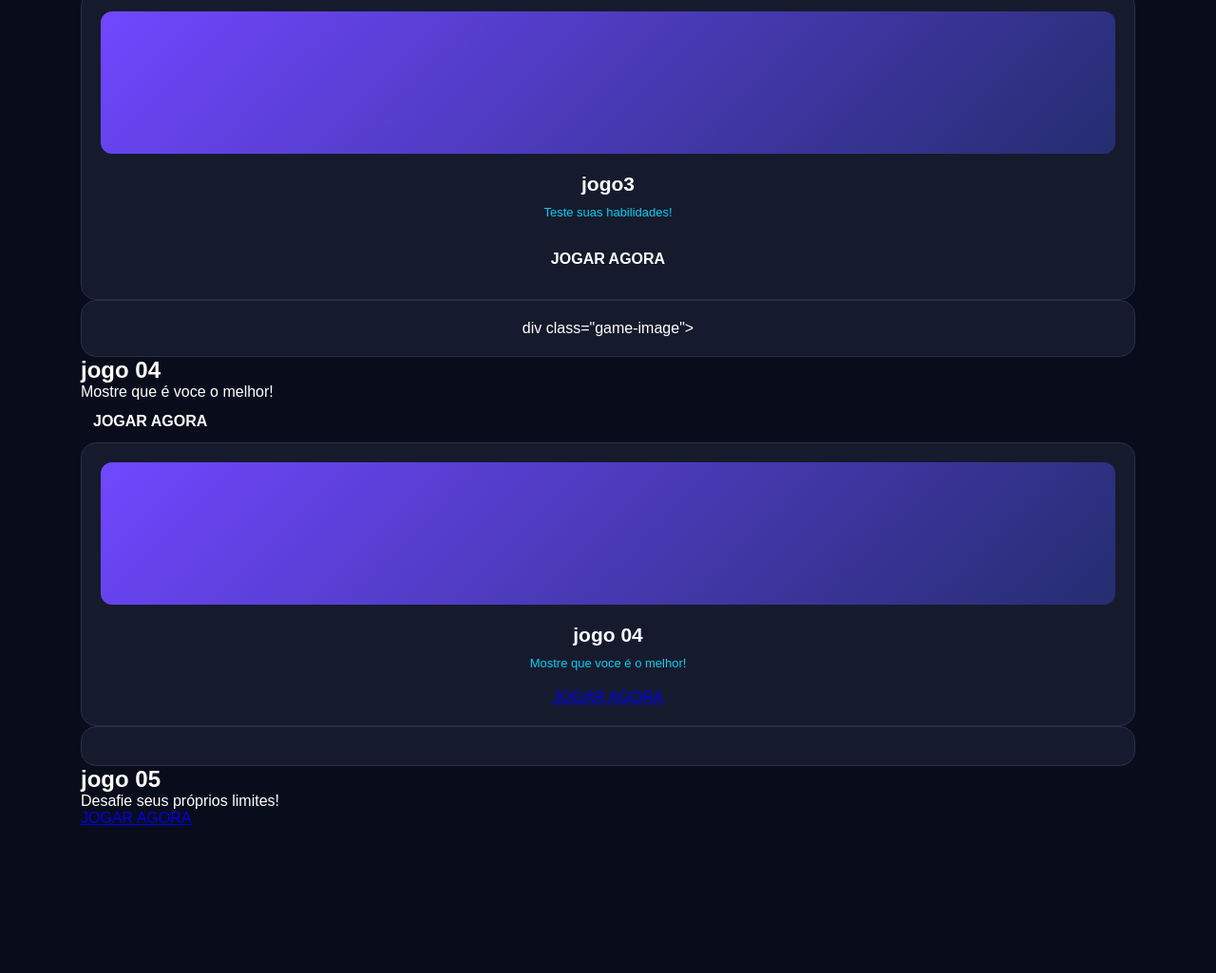
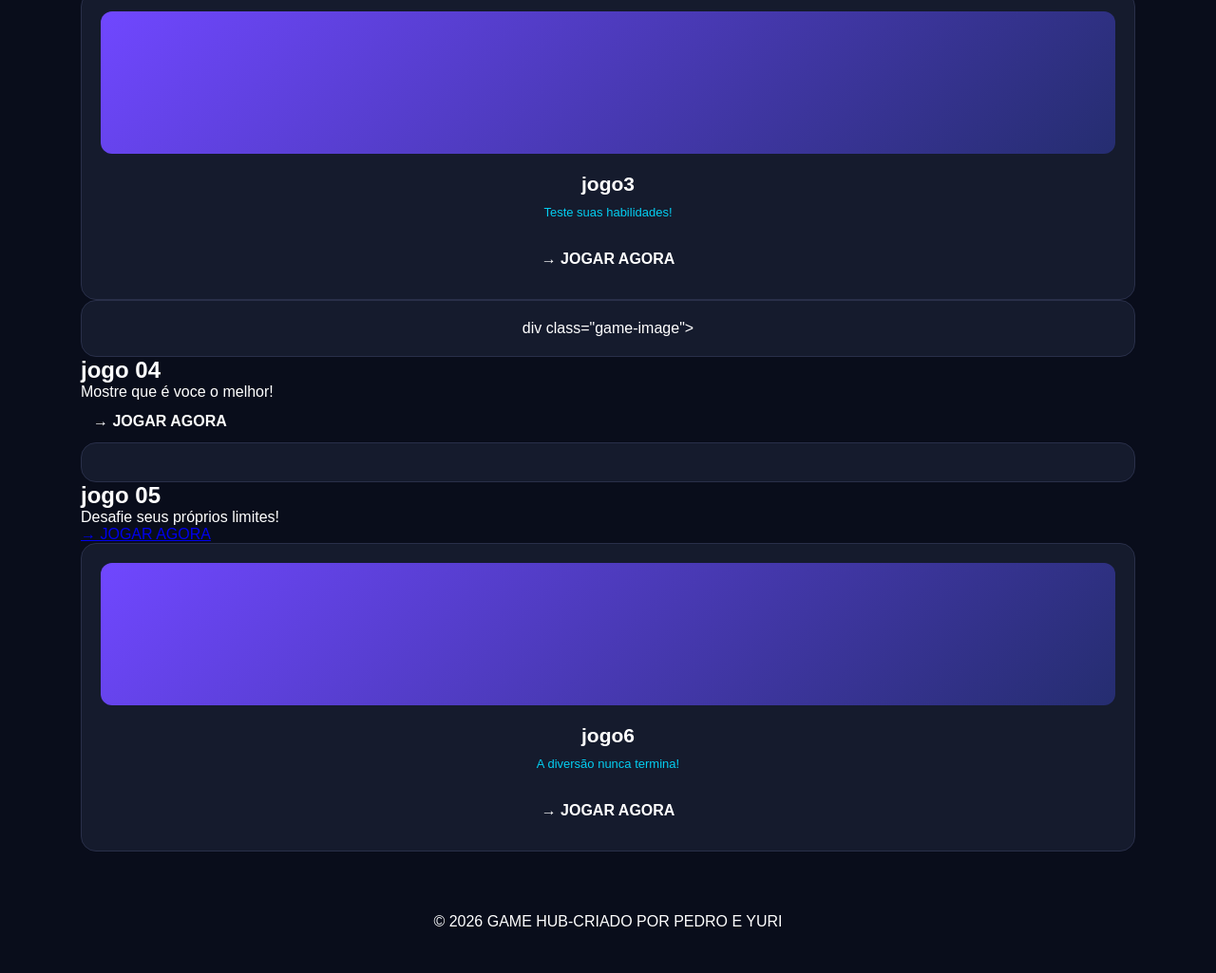
Before and after one commit to p3dro790/projeto, a plain HTML site: page index.html in a window 1280 px wide. Shown: the part 866-1891 px from the top of the page at 95% size. Before the commit the page ends 1757 px from the top, so only its background shows below. Drawn offline with Linux system fonts and the light colour scheme.

Commit message:
Update index.html

```diff
--- a/index.html
+++ b/index.html
@@ -115,7 +115,7 @@
             text-align:center;
             padding: 45px 15px;
             color:#626982
-            font-sinze:13px;
+            font-size:13px;
         }
 
         @media (max-width:800px) {
@@ -134,8 +134,8 @@
        }
      }
 
-     </style>
-     </head>
+    </style>
+</head>
 
      <body>
 
@@ -160,7 +160,7 @@
             <h2>jogo 01</h2>
 
             <p> Prepare-se para a aventual!</p>
-            <a href="jogo1.html" class="btn"> JOGAR AGORA</a>
+            <a href="jogo1.html" class="btn"> &rarr; JOGAR AGORA</a>
 
         </div>
 
@@ -175,7 +175,7 @@
             <div class="game-image"></div>
             <h2>jogo3</h2>
             <p>Teste suas habilidades!</p>
-            <a href="jogo3.html" class="btn"> JOGAR AGORA</a>
+            <a href="jogo3.html" class="btn"> &rarr; JOGAR AGORA</a>
 
         </div>
 
@@ -183,26 +183,25 @@
             div class="game-image"></div>
             <h2>jogo 04</h2>
             <p>Mostre que é voce o melhor!</p>
-            <a href="jogo4.html" class="btn"> JOGAR AGORA</a>
+            <a href="jogo4.html" class="btn"> &rarr; JOGAR AGORA</a>
 
         </div>
-
-        <div class="game-card">
-            <div class="game-image"></div>
-            <h2>jogo 04</h2>
-            <p>Mostre que voce é o melhor!</p>
-            <a href="jogo4.html" clas="btn">JOGAR AGORA</a>
-        </div>
-
         <div class="game-card"
         <div class="game-image"></div>
 <h2>jogo 05</h2>
   <p>Desafie seus próprios limites!</p>
-  <a href="jogo5.html" class="ntn"> JOGAR AGORA</a>
-
+  <a href="jogo5.html" class="ntn"> &rarr; JOGAR AGORA</a>
+    </div>
+    <div class="game-card">
+        <div class="game-image"></div>
+        <h2>jogo6</h2>
+        <p>A diversão nunca termina!</p>
+        <a href="jogo6.html" class="btn"> &rarr; JOGAR AGORA</a>
+    </div>
+</div>
     </main>
-
-
-    </style>
-</head>
+<footer>
+     &copy; 2026 GAME HUB-CRIADO POR PEDRO E YURI
+</footer>
+     </body>
 </html>
```
